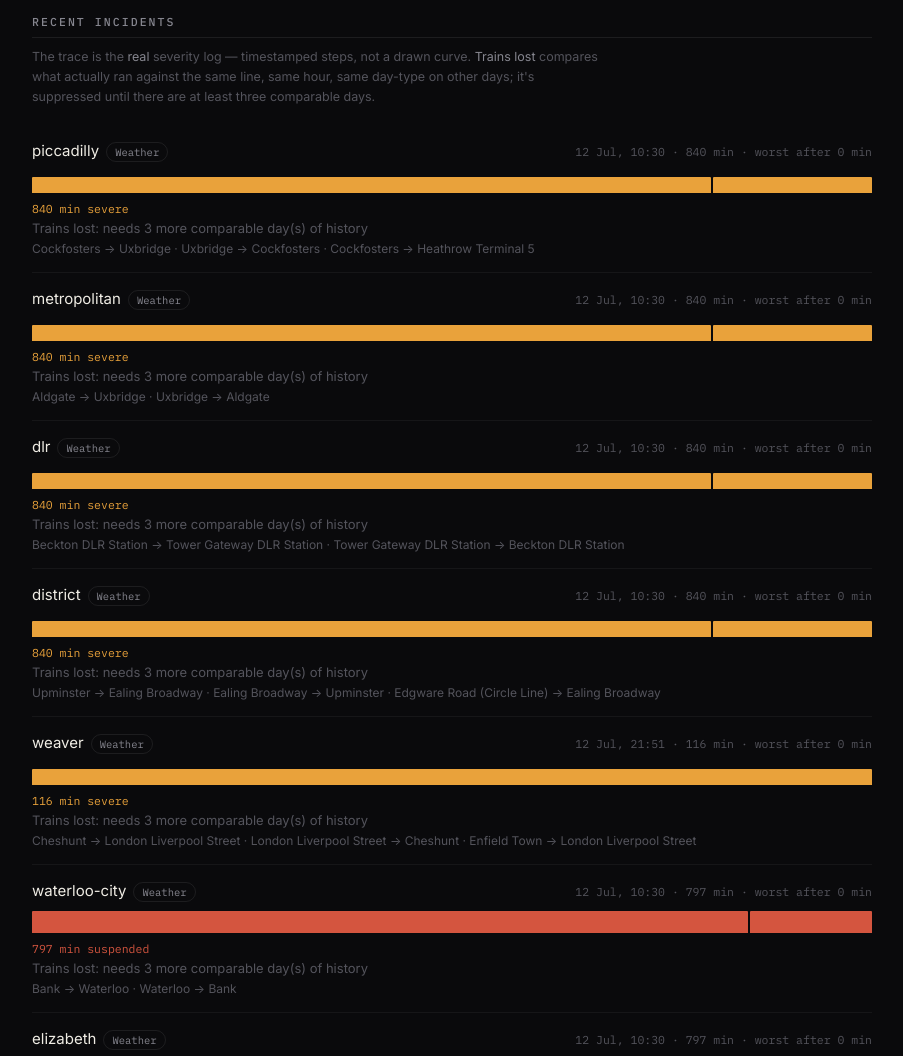
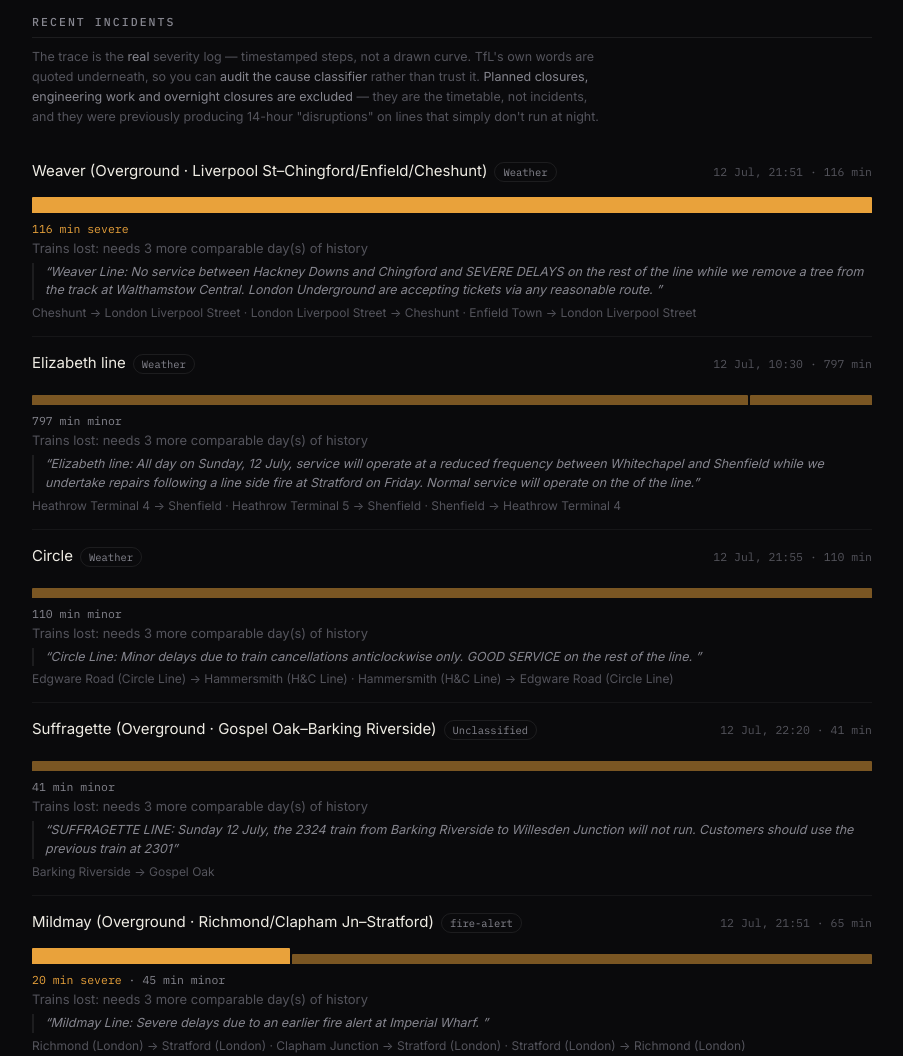
Before and after one commit to ridgetests/Commute-data, a website: page docs/index.html in a window 1280 px wide. Shown: the part 1020-2076 px from the top of the page, without its empty margins (188-1091 px from the left). Drawn offline with Linux system fonts and the light colour scheme.

Commit message:
Exclude planned closures; real line names

```diff
--- a/docs/index.html
+++ b/docs/index.html
@@ -69,6 +69,10 @@
   .impact b{font-family:'IBM Plex Mono',monospace;color:var(--red);font-weight:500}
   .split{font-family:'IBM Plex Mono',monospace;font-size:11.5px;color:var(--grey);margin-top:5px}
   .seg{font-size:12px;color:var(--dim);margin-top:5px}
+  /* TfL's OWN WORDS. Without them you can't audit the cause classifier — you just
+     have to trust that "weather" really meant weather. */
+  .why{font-size:12.5px;color:var(--grey);margin-top:7px;line-height:1.5;
+    padding-left:11px;border-left:2px solid var(--hair);font-style:italic}
 
   table{width:100%;border-collapse:collapse;font-size:13.5px}
   th{text-align:right;font-family:'IBM Plex Mono',monospace;font-size:10px;
@@ -119,9 +123,11 @@
 
   <h2>Recent incidents</h2>
   <p class="note">The trace is the <b>real</b> severity log — timestamped steps, not a
-    drawn curve. <b>Trains lost</b> compares what actually ran against the same line,
-    same hour, same day-type on other days; it's suppressed until there are at least
-    three comparable days.</p>
+    drawn curve. TfL's own words are quoted underneath, so you can <b>audit the cause
+    classifier</b> rather than trust it. <b>Planned closures, engineering work and
+    overnight closures are excluded</b> — they are the timetable, not incidents, and
+    they were previously producing 14-hour "disruptions" on lines that simply don't
+    run at night.</p>
   <div id="incidents"></div>
 
   <h2>By line</h2>
@@ -249,12 +255,13 @@
     ].filter(Boolean).join(' · ');
     return `<div class="inc">
       <div class="inc-h">
-        <div class="inc-l">${i.line}<span class="tag">${CAUSE[i.cause]||i.cause}</span></div>
-        <div class="inc-t">${when(i.start)} · ${i.minutes} min · worst after ${i.peakAfterMin} min</div>
+        <div class="inc-l">${i.lineName || i.line}<span class="tag">${CAUSE[i.cause]||i.cause}</span></div>
+        <div class="inc-t">${when(i.start)} · ${i.minutes} min</div>
       </div>
       <div class="trace">${bars}</div>
       <div class="split">${split}</div>
       ${impact}
+      ${i.reason ? `<div class="why">“${i.reason}”</div>` : ''}
       ${i.segments && i.segments.length ? `<div class="seg">${i.segments.join(' · ')}</div>` : ''}
     </div>`;
   }).join('') : '<div class="empty">No completed incidents yet.</div>';
--- a/docs/summary.json
+++ b/docs/summary.json
@@ -1,11 +1,11 @@
 {
-  "generatedAt": "2026-07-13T15:48:21.836Z",
+  "generatedAt": "2026-07-13T18:01:45.604Z",
   "coverage": {
     "days": 2,
     "firstEvent": "2026-07-12T10:30:30.915Z",
     "lastEvent": "2026-07-13T11:40:01.118Z",
     "events": 142,
-    "incidents": 12,
+    "incidents": 7,
     "runObservations": 0,
     "modelCells": 0
   },
@@ -20,16 +20,16 @@
     {
       "cause": "weather",
       "feature": "Weather — “how long will this last?”",
-      "have": 8,
+      "have": 3,
       "need": 20,
-      "perDay": 4,
+      "perDay": 1.5,
       "ready": false,
       "etaDays": [
-        2,
-        4
+        7,
+        16
       ],
-      "medianMin": 819,
-      "p90Min": 840
+      "medianMin": 116,
+      "p90Min": 797
     },
     {
       "cause": "other",
@@ -70,47 +70,7 @@
   },
   "worstLines": [
     {
-      "line": "waterloo-city",
-      "incidents": 1,
-      "minorMin": 0,
-      "severeMin": 0,
-      "suspendedMin": 797,
-      "medianMin": 797
-    },
-    {
-      "line": "district",
-      "incidents": 1,
-      "minorMin": 0,
-      "severeMin": 840,
-      "suspendedMin": 0,
-      "medianMin": 840
-    },
-    {
-      "line": "dlr",
-      "incidents": 1,
-      "minorMin": 0,
-      "severeMin": 840,
-      "suspendedMin": 0,
-      "medianMin": 840
-    },
-    {
-      "line": "metropolitan",
-      "incidents": 1,
-      "minorMin": 0,
-      "severeMin": 840,
-      "suspendedMin": 0,
-      "medianMin": 840
-    },
-    {
-      "line": "piccadilly",
-      "incidents": 1,
-      "minorMin": 0,
-      "severeMin": 840,
-      "suspendedMin": 0,
-      "medianMin": 840
-    },
-    {
-      "line": "elizabeth",
+      "line": "Elizabeth line",
       "incidents": 1,
       "minorMin": 797,
       "severeMin": 0,
@@ -118,7 +78,7 @@
       "medianMin": 797
     },
     {
-      "line": "weaver",
+      "line": "Weaver (Overground · Liverpool St–Chingford/Enfield/Cheshunt)",
       "incidents": 1,
       "minorMin": 0,
       "severeMin": 116,
@@ -126,7 +86,7 @@
       "medianMin": 116
     },
     {
-      "line": "circle",
+      "line": "Circle",
       "incidents": 2,
       "minorMin": 190,
       "severeMin": 0,
@@ -134,7 +94,7 @@
       "medianMin": 95
     },
     {
-      "line": "mildmay",
+      "line": "Mildmay (Overground · Richmond/Clapham Jn–Stratford)",
       "incidents": 1,
       "minorMin": 45,
       "severeMin": 20,
@@ -142,7 +102,7 @@
       "medianMin": 65
     },
     {
-      "line": "central",
+      "line": "Central",
       "incidents": 1,
       "minorMin": 51,
       "severeMin": 0,
@@ -150,7 +110,7 @@
       "medianMin": 51
     },
     {
-      "line": "suffragette",
+      "line": "Suffragette (Overground · Gospel Oak–Barking Riverside)",
       "incidents": 1,
       "minorMin": 41,
       "severeMin": 0,
@@ -160,157 +120,8 @@
   ],
   "recent": [
     {
-      "line": "piccadilly",
-      "cause": "weather",
-      "start": "2026-07-12T10:30:30.915Z",
-      "end": "2026-07-13T00:30:30.719Z",
-      "minutes": 840,
-      "minorMin": 0,
-      "severeMin": 840,
-      "suspendedMin": 0,
-      "worstSev": 5,
-      "peakAfterMin": 0,
-      "reason": "PICCADILLY LINE: Saturday 11, from 0045, and all day Sunday 12 July, no service between Hammersmith and Heathrow (all terminals) / Uxbridge. The METROPOLITAN LINE will also be suspended between Harrow-on-the-Hill and Uxbridge. Use HEATHROW EXPRESS and ELIZABETH LINE for transfers between Heathrow terminals. Replacement bus services operate.",
-      "impact": {
-        "during": 0,
-        "expected": null,
-        "pctLost": null,
-        "baselineDays": 0
-      },
-      "trace": [
-        {
-          "t": "2026-07-12T10:30:30.915Z",
-          "sev": 5
-        },
-        {
-          "t": "2026-07-12T21:51:24.764Z",
-          "sev": 5
-        },
-        {
-          "t": "2026-07-13T00:30:30.719Z",
-          "sev": 10
-        }
-      ],
-      "segments": [
-        "Cockfosters → Uxbridge",
-        "Uxbridge → Cockfosters",
-        "Cockfosters → Heathrow Terminal 5"
-      ]
-    },
-    {
-      "line": "metropolitan",
-      "cause": "weather",
-      "start": "2026-07-12T10:30:30.915Z",
-      "end": "2026-07-13T00:30:30.719Z",
-      "minutes": 840,
-      "minorMin": 0,
-      "severeMin": 840,
-      "suspendedMin": 0,
-      "worstSev": 5,
-      "peakAfterMin": 0,
-      "reason": "METROPOLITAN LINE: Saturday 11 and Sunday 12 July, no service between Harrow-on-the-Hill and Uxbridge. There will also be no PICCADILLY LINE service between Hammersmith and Uxbridge. Replacement bus service ML1 operates between Harrow-on-the-Hill and Uxbridge via West Harrow (Treve Avenue), Rayners Lane, Eastcote, Ruislip Manor, Ruislip, West Ruislip (for Central line and Chiltern Railways), Ickenham and Hillingdon.",
-      "impact": {
-        "during": 0,
-        "expected": null,
-        "pctLost": null,
-        "baselineDays": 0
-      },
-      "trace": [
-        {
-          "t": "2026-07-12T10:30:30.915Z",
-          "sev": 5
-        },
-        {
-          "t": "2026-07-12T21:51:24.764Z",
-          "sev": 5
-        },
-        {
-          "t": "2026-07-13T00:30:30.719Z",
-          "sev": 10
-        }
-      ],
-      "segments": [
-        "Aldgate → Uxbridge",
-        "Uxbridge → Aldgate"
-      ]
-    },
-    {
-      "line": "dlr",
-      "cause": "weather",
-      "start": "2026-07-12T10:30:30.915Z",
-      "end": "2026-07-13T00:30:30.719Z",
-      "minutes": 840,
-      "minorMin": 0,
-      "severeMin": 840,
-      "suspendedMin": 0,
-      "worstSev": 5,
-      "peakAfterMin": 0,
-      "reason": "DOCKLANDS LIGHT RAILWAY: Sunday 12 July, no service between Shadwell and Tower Gateway.",
-      "impact": {
-        "during": 0,
-        "expected": null,
-        "pctLost": null,
-        "baselineDays": 0
-      },
-      "trace": [
-        {
-          "t": "2026-07-12T10:30:30.915Z",
-          "sev": 5
-        },
-        {
-          "t": "2026-07-12T21:51:24.764Z",
-          "sev": 5
-        },
-        {
-          "t": "2026-07-13T00:30:30.719Z",
-          "sev": 10
-        }
-      ],
-      "segments": [
-        "Beckton DLR Station → Tower Gateway DLR Station",
-        "Tower Gateway DLR Station → Beckton DLR Station"
-      ]
-    },
-    {
-      "line": "district",
-      "cause": "weather",
-      "start": "2026-07-12T10:30:30.915Z",
-      "end": "2026-07-13T00:30:30.719Z",
-      "minutes": 840,
-      "minorMin": 0,
-      "severeMin": 840,
-      "suspendedMin": 0,
-      "worstSev": 5,
-      "peakAfterMin": 0,
-      "reason": "DISTRICT LINE: Saturday 11 and Sunday 12 July, no service between Turnham Green and Ealing Broadway. Replacement bus services operate: Service PL3 operates between Hammersmith and Osterley via Turnham Green (Chiswick High Road), Chiswick Park, Gunnersbury, Acton Town, Ealing Common, Ealing Broadway, South Ealing, Northfields and Boston Manor. Service PL4: Gunnersbury (for District line) - Acton Town - Ealing Common - North Ealing - Hanger Lane (for Central line and Park Royal) - Alperton (Bridgewater Road) - Sudbury Town (Whitton Avenue East) - Sudbury Hill - South Harrow - Rayners Lane;",
-      "impact": {
-        "during": 0,
-        "expected": null,
-        "pctLost": null,
-        "baselineDays": 0
-      },
-      "trace": [
-        {
-          "t": "2026-07-12T10:30:30.915Z",
-          "sev": 5
-        },
-        {
-          "t": "2026-07-12T21:51:24.764Z",
-          "sev": 5
-        },
-        {
-          "t": "2026-07-13T00:30:30.719Z",
-          "sev": 10
-        }
-      ],
-      "segments": [
-        "Upminster → Ealing Broadway",
-        "Ealing Broadway → Upminster",
-        "Edgware Road (Circle Line) → Ealing Broadway"
-      ]
-    },
-    {
       "line": "weaver",
+      "lineName": "Weaver (Overground · Liverpool St–Chingford/Enfield/Cheshunt)",
       "cause": "weather",
       "start": "2026-07-12T21:51:24.764Z",
       "end": "2026-07-12T23:47:29.192Z",
@@ -344,44 +155,8 @@
       ]
     },
     {
-      "line": "waterloo-city",
-      "cause": "weather",
-      "start": "2026-07-12T10:30:30.915Z",
-      "end": "2026-07-12T23:47:29.192Z",
-      "minutes": 797,
-      "minorMin": 0,
-      "severeMin": 0,
-      "suspendedMin": 797,
-      "worstSev": 4,
-      "peakAfterMin": 0,
-      "reason": "Waterloo & City line: service operates 06:00 until 00:30, Monday to Friday only. There is no service on Saturdays, Sundays and on bank/public holidays.",
-      "impact": {
-        "during": 0,
-        "expected": null,
-        "pctLost": null,
-        "baselineDays": 0
-      },
-      "trace": [
-        {
-          "t": "2026-07-12T10:30:30.915Z",
-          "sev": 4
-        },
-        {
-          "t": "2026-07-12T21:51:24.764Z",
-          "sev": 4
-        },
-        {
-          "t": "2026-07-12T23:47:29.192Z",
-          "sev": 10
-        }
-      ],
-      "segments": [
-        "Bank → Waterloo",
-        "Waterloo → Bank"
-      ]
-    },
-    {
       "line": "elizabeth",
+      "lineName": "Elizabeth line",
       "cause": "weather",
       "start": "2026-07-12T10:30:30.915Z",
       "end": "2026-07-12T23:47:29.192Z",
@@ -420,6 +195,7 @@
     },
     {
       "line": "circle",
+      "lineName": "Circle",
       "cause": "weather",
       "start": "2026-07-12T21:55:25.087Z",
       "end": "2026-07-12T23:45:29.178Z",
@@ -453,6 +229,7 @@
     },
     {
       "line": "suffragette",
+      "lineName": "Suffragette (Overground · Gospel Oak–Barking Riverside)",
       "cause": "other",
       "start": "2026-07-12T22:20:26.242Z",
       "end": "2026-07-12T23:01:27.332Z",
@@ -485,6 +262,7 @@
     },
     {
       "line": "mildmay",
+      "lineName": "Mildmay (Overground · Richmond/Clapham Jn–Stratford)",
       "cause": "fire-alert",
       "start": "2026-07-12T21:51:24.764Z",
       "end": "2026-07-12T22:56:27.197Z",
@@ -523,6 +301,7 @@
     },
     {
       "line": "central",
+      "lineName": "Central",
       "cause": "fire-alert",
       "start": "2026-07-12T13:12:36.704Z",
       "end": "2026-07-12T14:03:38.617Z",
@@ -557,6 +336,7 @@
     },
     {
       "line": "circle",
+      "lineName": "Circle",
       "cause": "other",
       "start": "2026-07-12T10:30:30.915Z",
       "end": "2026-07-12T11:50:34.528Z",
```
Also changed, not shown: src/digest.ts (+55 -4 lines), src/poll.ts (+9 -4 lines), 3 other files.
